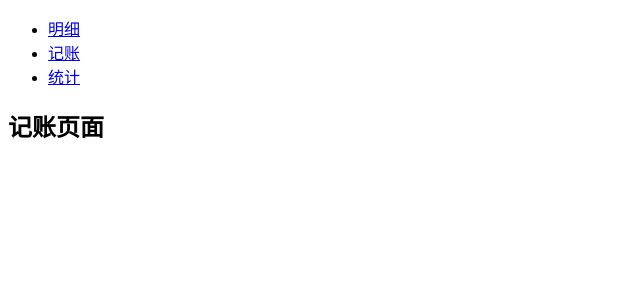
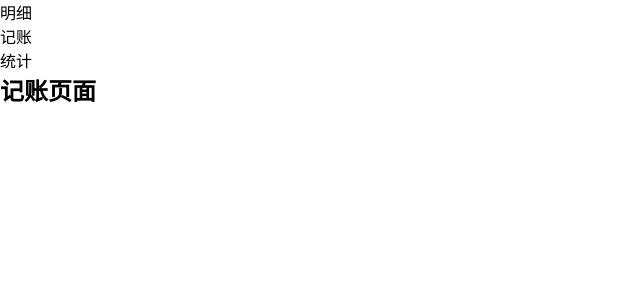
Before and after one commit to isCCcc/react_account, a React (Create React App) app: page /#/money in a window 1280 px wide. Before the commit this address led to /money. Shown: the top 300 px of the page, without its empty margins (0-640 px from the left). Built offline with nearby package versions, Linux system fonts and the light colour scheme.

Commit message:
创建index.scss文件

```diff
--- a/src/App.tsx
+++ b/src/App.tsx
@@ -1,15 +1,17 @@
 import React from "react";
 import {
-    BrowserRouter as Router,
+    HashRouter as Router,
     Route,
     Link,
     Routes, useLocation, Navigate
 } from "react-router-dom";
+import './index.scss'
 
 function App() {
     return (
         <Router>
             <div>
+                <nav>
                     <ul>
                         <li>
                             <Link to="/details">明细</Link>
@@ -21,12 +23,13 @@ function App() {
                             <Link to="/statistics">统计</Link>
                         </li>
                     </ul>
+                </nav>
 
                 <Routes>
                     <Route path="/details" element={<Details/>}/>
                     <Route path="/money" element={<Money/>}/>
                     <Route path="/statistics" element={<Statistics/>}/>
-                    <Route path="/" element={<Navigate replace to="/money"/> }/>
+                    <Route path="/" element={<Navigate replace to="/money"/>}/>
                     <Route path="*" element={<NoMatch/>}/>
                 </Routes>
             </div>
--- /dev/null
+++ b/src/index.scss
@@ -0,0 +1,12 @@
+@import-normalize;
+*{margin: 0;padding: 0;}
+*{box-sizing: border-box;}
+*::after{box-sizing: border-box;}
+*::before{box-sizing: border-box;}
+ul,ol{
+  list-style: none;
+}
+a{
+  text-decoration: none;
+  color: inherit;
+}
```
Lines whose indentation alone changed are shown as unchanged.
